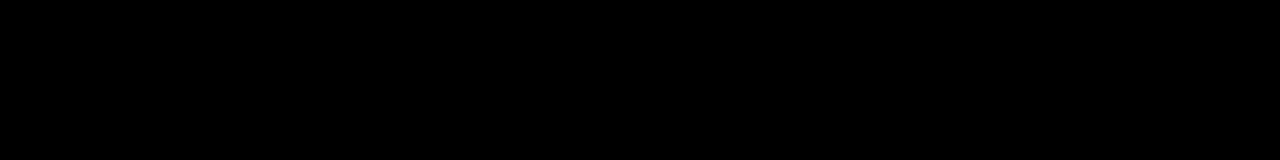
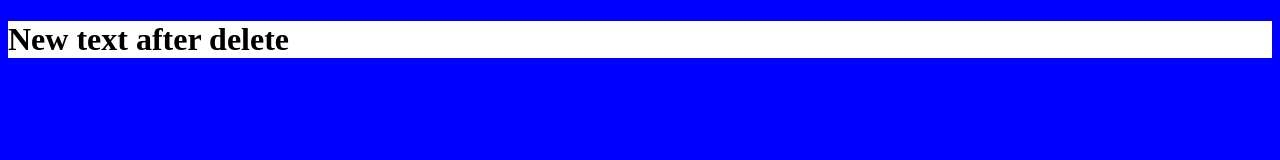
Before and after one commit to Faarion/site, a plain HTML site: page index.html in a window 1280 px wide. Drawn offline with Linux system fonts and the light colour scheme.

Commit message:
set color back

```diff
--- a/css/style.css
+++ b/css/style.css
@@ -1,7 +1,7 @@
 body{
-	background-color: black;
+	background-color: blue;
 }
 
 h1{
-	background-color: red;
+	background-color: white;
 }
--- a/index.html
+++ b/index.html
@@ -6,6 +6,6 @@
 	<link rel="stylesheet" href="css/style.css">
 </head>
 <body>
-	<p>New text after delete</p>
+	<h1>New text after delete</h1>
 </body>
 </html>
```
